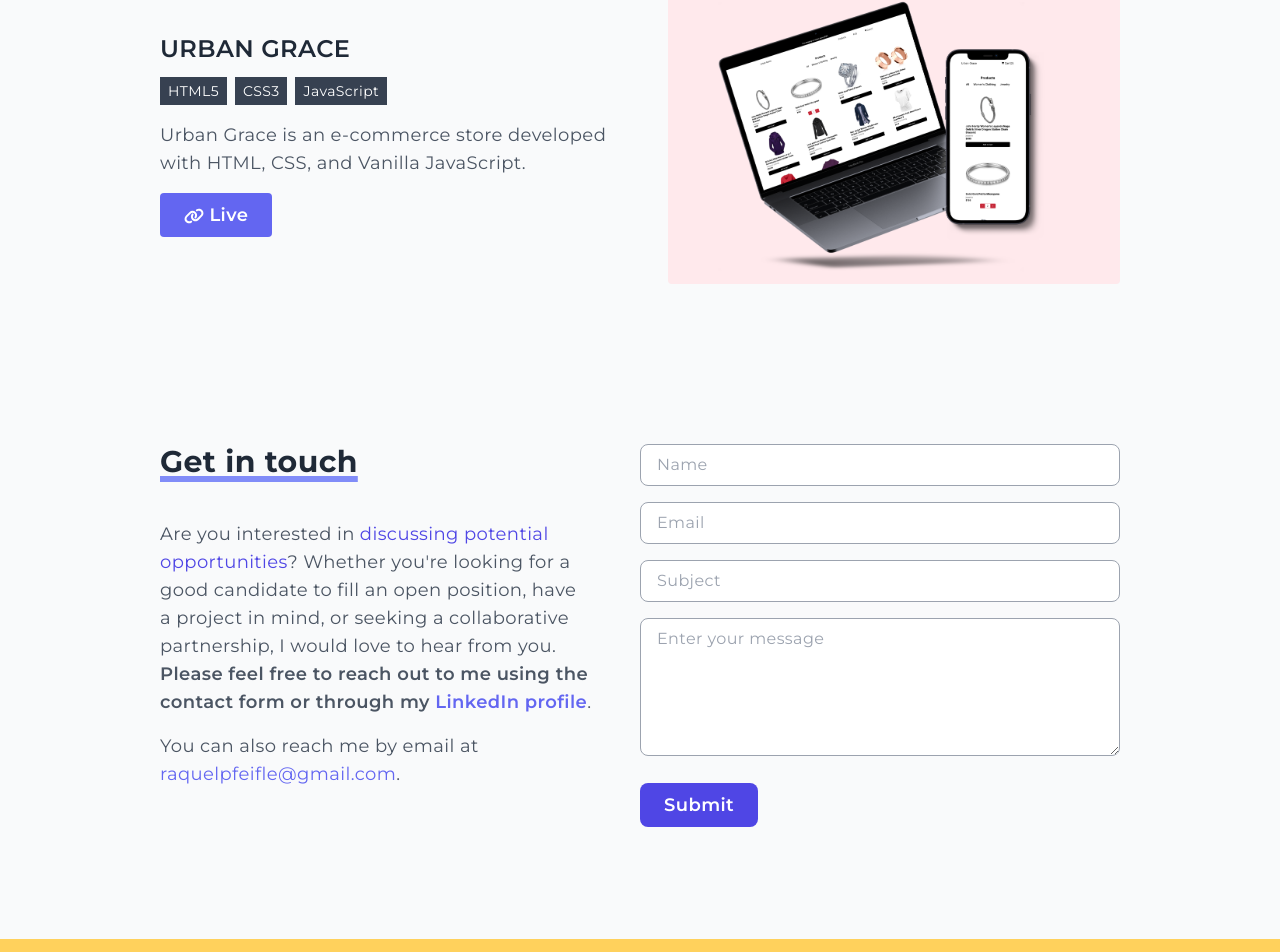
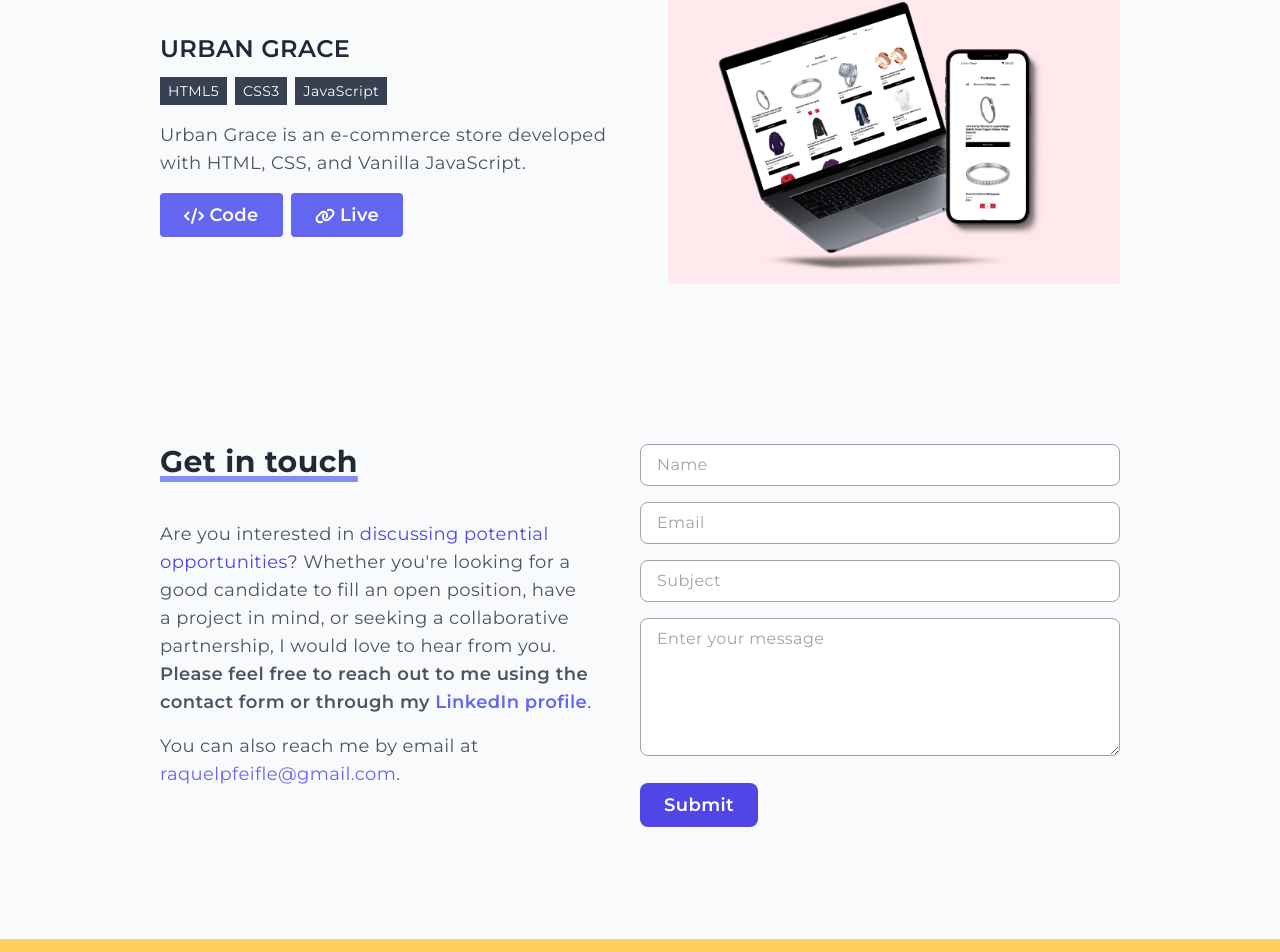
Before and after one commit to rdpfeifle/portfolio_nextjs, a Next.js app: page / in a window 1280 px wide. Shown: the part 3798-4750 px from the top of the page. Built offline with nearby package versions, Linux system fonts and the light colour scheme.

Commit message:
Add ecomm github repo link

```diff
--- a/pages/index.jsx
+++ b/pages/index.jsx
@@ -109,6 +109,7 @@ export default function Home() {
           description="Urban Grace is an e-commerce store developed with HTML, CSS, and Vanilla JavaScript."
           imageSrc="/assets/images/urbanGrace-store-mockup.png"
           imageAlt="Urban Grace store mockup image"
+          codeLink="https://github.com/rdpfeifle/ecomm-store-js"
           liveLink="https://vanilla-js-store-f62b9a.netlify.app/"
         />
       </section>
```
